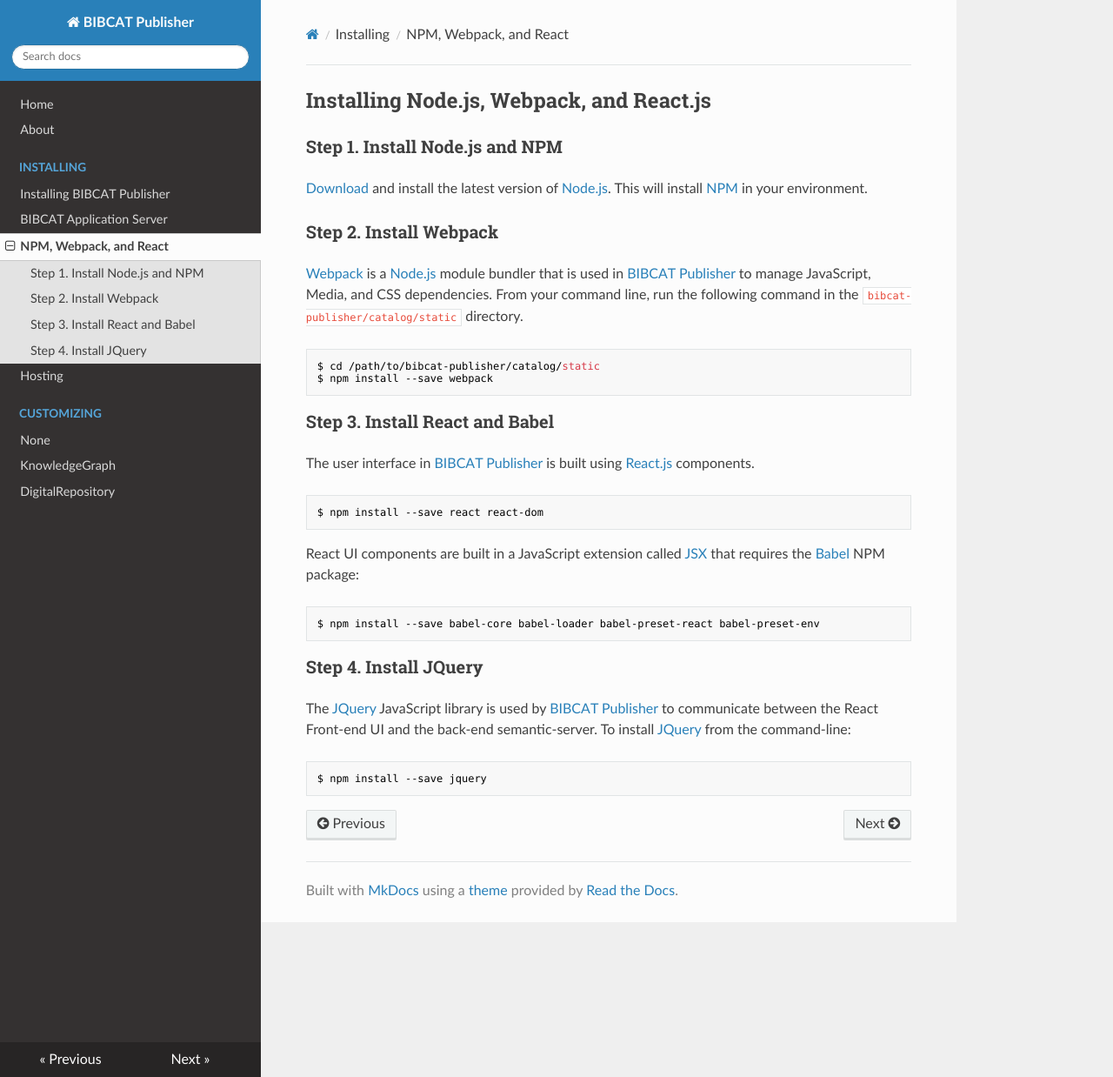
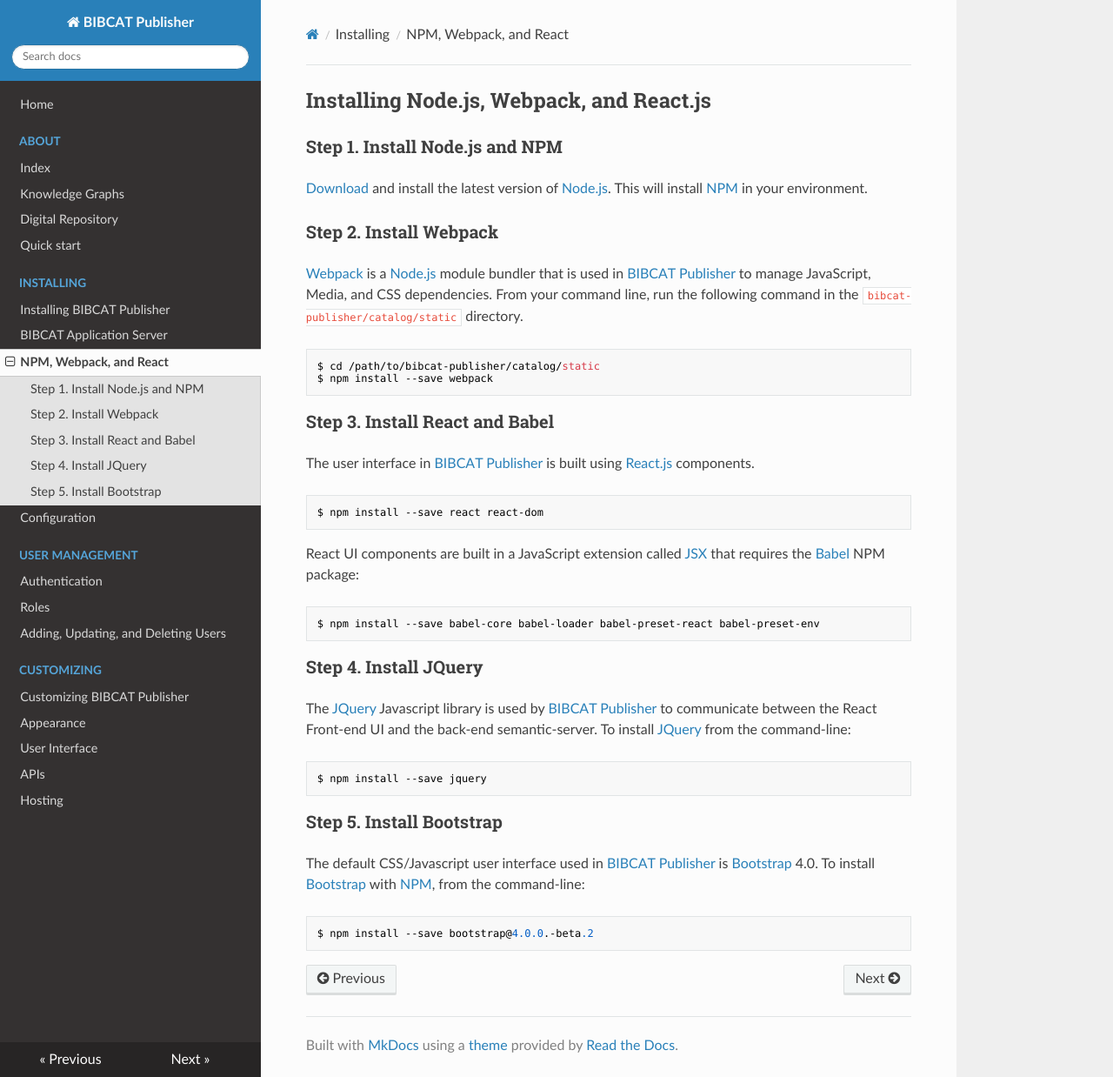
Before and after one commit to KnowledgeLinks/bibcat-publisher, an MkDocs documentation site: the page built from docs/installing/npm-webpack-react.md, in a window 1280 px wide and 1238 px high. Shown: the whole window at 87% size. Built offline with MkDocs 1.6.1, drawn with Linux system fonts in a browser that asks for light colours; nearby versions of some CDN libraries; old or Windows-style settings are respelled for this version of MkDocs.

Commit message:
adding documentation and working react-to-server calls

````diff
--- a/catalog/static/js/App.jsx
+++ b/catalog/static/js/App.jsx
@@ -1,6 +1,7 @@
 import React from "react";
+import Search from "./Search";
 
-function Search(props) {
+/*function Search(props) {
     return (
         <form className="form-inline mx-lg-3" method="POST" action="{props.action}">
             <div className="form-group">
@@ -9,7 +10,7 @@
             <button type="submit" className="btn btn-primary">Search</button>
         </form>
     );
-}
+}*/
 
 export default class App extends React.Component {
     render () {
--- a/catalog/static/package.json
+++ b/catalog/static/package.json
@@ -39,6 +39,7 @@
   },
   "dependencies": {
     "babel-preset-env": "^1.6.1",
+    "bootstrap": "^4.0.0-beta.2",
     "jquery": "^3.2.1",
     "react": "^16.2.0",
     "react-dom": "^16.2.0"
--- a/docs/installing/npm-webpack-react.md
+++ b/docs/installing/npm-webpack-react.md
@@ -33,7 +33,7 @@
 ```
 
 ### Step 4. Install JQuery
-The [JQuery][JQ] JavaScript library is used by [BIBCAT Publisher][BCPUB]
+The [JQuery][JQ] Javascript library is used by [BIBCAT Publisher][BCPUB]
 to communicate between the React Front-end UI and the back-end
 semantic-server. To install [JQuery][JQ] from the command-line:
 
@@ -41,8 +41,18 @@
 $ npm install --save jquery
 ```
 
-[BCPUB]: http://bibcat.org/publisher
+### Step 5. Install Bootstrap
+The default CSS/Javascript user interface used in [BIBCAT Publisher][BCPUB]
+is [Bootstrap][BOOTSTRP] 4.0. To install [Bootstrap][BOOTSTRP] with [NPM][NPM],
+from the command-line:
+
+```javascript
+$ npm install --save bootstrap@4.0.0.-beta.2
+```
+
+[BCPUB]: http://bibcat.org/publisher/
 [BABEL]: http://babeljs.io/
+[BOOTSTRP]: http://getbootstrap.com/
 [JSX]: https://jsx.github.io/
 [JQ]: http://jquery.com/
 [NODE]: https://nodejs.org/en/
--- a/mkdocs.yml
+++ b/mkdocs.yml
@@ -1,14 +1,25 @@
 site_name: BIBCAT Publisher
 pages:
   - Home: index.md
-  - About: about.md
+  - About:
+    - 'about/index.md'
+    - 'Knowledge Graphs': 'about/knowledge-graphs.md'
+    - 'Digital Repository': 'about/digital-repository.md'
+  - Quick start: quick-start.md
   - Installing:
     - 'installing/index.md'
     - 'BIBCAT Application Server': 'installing/bibcat-app-server.md'
     - 'NPM, Webpack, and React': 'installing/npm-webpack-react.md'
-  - Hosting: hosting.md
+  - Configuration: configuration.md
+  - User Management:
+    - 'Authentication': 'user-management/authentication.md'
+    - 'Roles': 'user-management/roles.md'
+    - 'Adding, Updating, and Deleting Users': 'user-management/crud.md'
   - Customizing:
     - 'customizing/index.md'
-  - KnowledgeGraph: knowledge-graph.md
-  - DigitalRepository: digital-repository.md
+    - Appearance: 'customizing/appearance.md'
+    - 'User Interface': 'customizing/user-interface.md'
+    - 'APIs': 'customizing/apis.md'
+  - Hosting: hosting.md
+
 theme: readthedocs
````
Also changed, not shown: catalog/static/js/Search.jsx (+36 -3 lines), docs/customizing/appearance.md (added, +24 -0 lines), docs/customizing/index.md (added, +7 -0 lines), docs/customizing/npm-react-and-webpack.md (added, +21 -0 lines), docs/customizing/user-interface.md (added, +19 -0 lines), docs/index.md (+2 -6 lines), docs/quick-start.md (added, +21 -0 lines), docs/user-management/authentication.md (added, +10 -0 lines), docs/about/digital-repository.md (added), docs/about/index.md (added), docs/about/knowledge-graphs.md (renamed from docs/knowledge-graph.md), docs/configuration.md (added), docs/customizing/apis.md (added), docs/user-management/crud.md (added), 1 more files, 1 other file.
